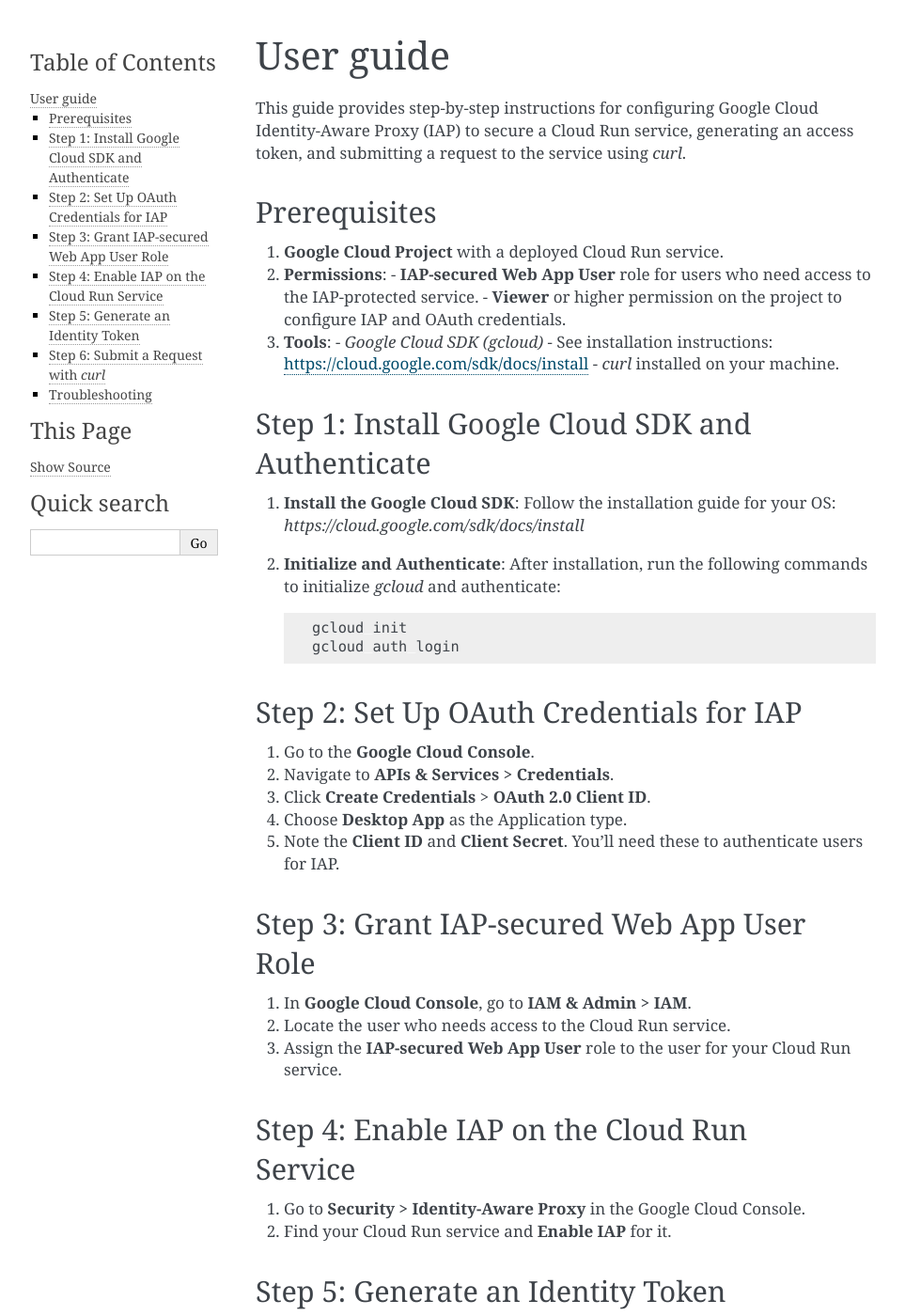
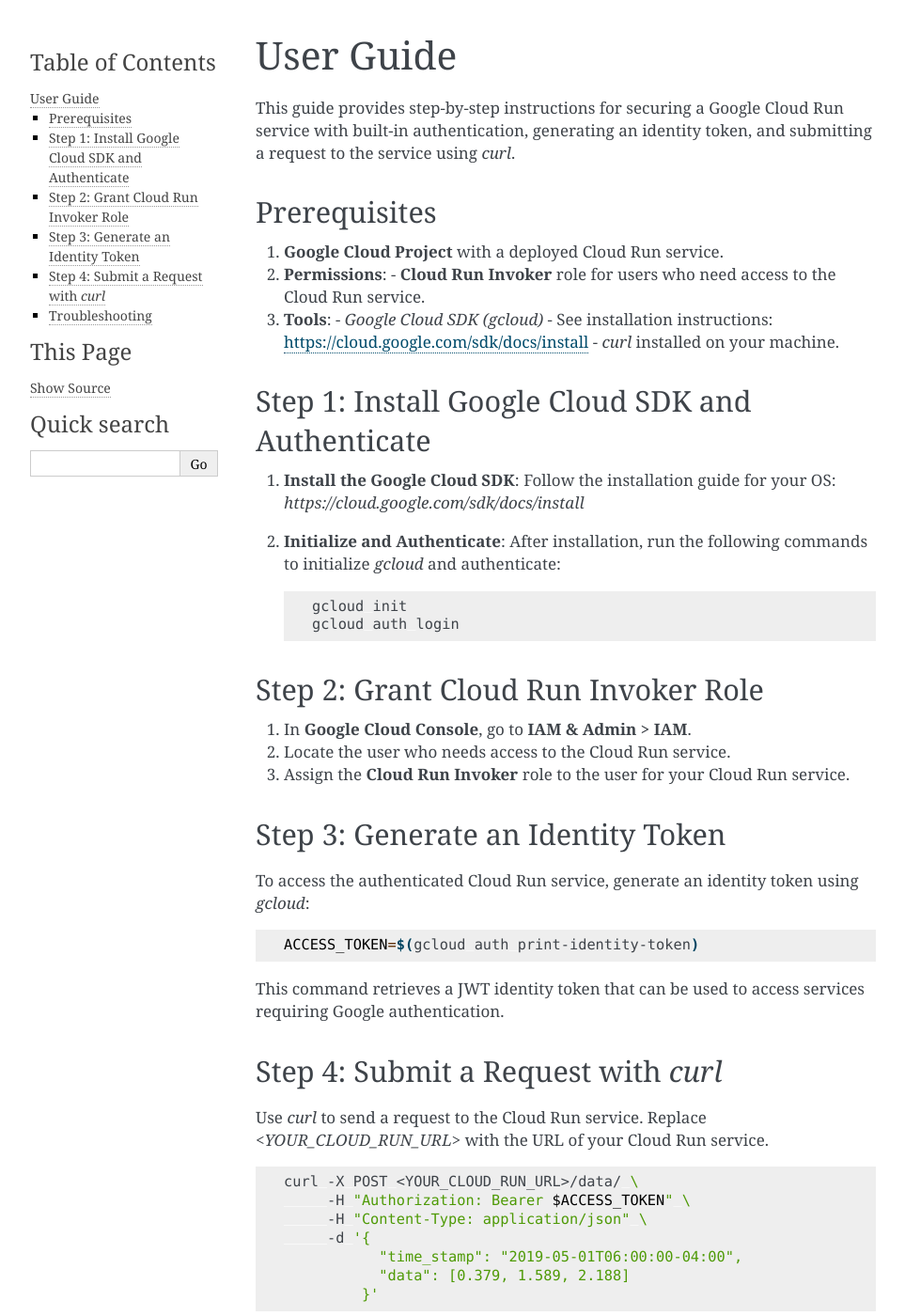
Before and after one commit to ychernushenko/fastapi-data-service, a Sphinx documentation site: the page built from docs/source/curl_guide.rst, in a window 1280 px wide and 1400 px high. Shown: the whole window at 94% size, without its empty margins (148-1111 px from the left). Built offline with Sphinx 7.4.7, drawn with Linux system fonts in a browser that asks for light colours; pages that are not in the unit, such as notebooks, are missing from menus; some of the changed text lies outside the part shown.

Commit message:
add authentication

```diff
--- a/docs/source/curl_guide.rst
+++ b/docs/source/curl_guide.rst
@@ -1,14 +1,13 @@
-User guide
+User Guide
 ==================================================================
 
-This guide provides step-by-step instructions for configuring Google Cloud Identity-Aware Proxy (IAP) to secure a Cloud Run service, generating an access token, and submitting a request to the service using `curl`.
+This guide provides step-by-step instructions for securing a Google Cloud Run service with built-in authentication, generating an identity token, and submitting a request to the service using `curl`.
 
 Prerequisites
 -------------
 1. **Google Cloud Project** with a deployed Cloud Run service.
 2. **Permissions**:
-   - **IAP-secured Web App User** role for users who need access to the IAP-protected service.
-   - **Viewer** or higher permission on the project to configure IAP and OAuth credentials.
+   - **Cloud Run Invoker** role for users who need access to the Cloud Run service.
 3. **Tools**:
    - `Google Cloud SDK (gcloud)` - See installation instructions: https://cloud.google.com/sdk/docs/install
    - `curl` installed on your machine.
@@ -26,38 +25,25 @@
       gcloud init
       gcloud auth login
 
-Step 2: Set Up OAuth Credentials for IAP
-----------------------------------------
-1. Go to the **Google Cloud Console**.
-2. Navigate to **APIs & Services > Credentials**.
-3. Click **Create Credentials** > **OAuth 2.0 Client ID**.
-4. Choose **Desktop App** as the Application type.
-5. Note the **Client ID** and **Client Secret**. You’ll need these to authenticate users for IAP.
-
-Step 3: Grant IAP-secured Web App User Role
--------------------------------------------
+Step 2: Grant Cloud Run Invoker Role
+------------------------------------
 1. In **Google Cloud Console**, go to **IAM & Admin > IAM**.
 2. Locate the user who needs access to the Cloud Run service.
-3. Assign the **IAP-secured Web App User** role to the user for your Cloud Run service.
+3. Assign the **Cloud Run Invoker** role to the user for your Cloud Run service.
 
-Step 4: Enable IAP on the Cloud Run Service
--------------------------------------------
-1. Go to **Security > Identity-Aware Proxy** in the Google Cloud Console.
-2. Find your Cloud Run service and **Enable IAP** for it.
-
-Step 5: Generate an Identity Token
+Step 3: Generate an Identity Token
 ----------------------------------
-To access the IAP-protected service, generate an identity token using `gcloud`:
+To access the authenticated Cloud Run service, generate an identity token using `gcloud`:
 
 .. code-block:: bash
 
    ACCESS_TOKEN=$(gcloud auth print-identity-token)
 
-This command retrieves a JWT identity token that can be used to access IAP-protected services.
+This command retrieves a JWT identity token that can be used to access services requiring Google authentication.
 
-Step 6: Submit a Request with `curl`
+Step 4: Submit a Request with `curl`
 ------------------------------------
-Use `curl` to send a request to the IAP-protected Cloud Run service. Replace `<YOUR_CLOUD_RUN_URL>` with the URL of your Cloud Run service.
+Use `curl` to send a request to the Cloud Run service. Replace `<YOUR_CLOUD_RUN_URL>` with the URL of your Cloud Run service.
 
 .. code-block:: bash
 
@@ -83,5 +69,5 @@
 
 Troubleshooting
 ---------------
-- **401 Unauthorized**: Ensure the identity token is generated using `gcloud auth print-identity-token` and that IAP is enabled on the Cloud Run service.
-- **403 Forbidden**: Check that the user has the `IAP-secured Web App User` role for the Cloud Run service.
+- **401 Unauthorized**: Ensure the identity token is generated using `gcloud auth print-identity-token` and that the user has the `Cloud Run Invoker` role for the Cloud Run service.
+- **403 Forbidden**: Check that the user has been granted the correct permissions.
```
Also changed, not shown: 2 other files.
